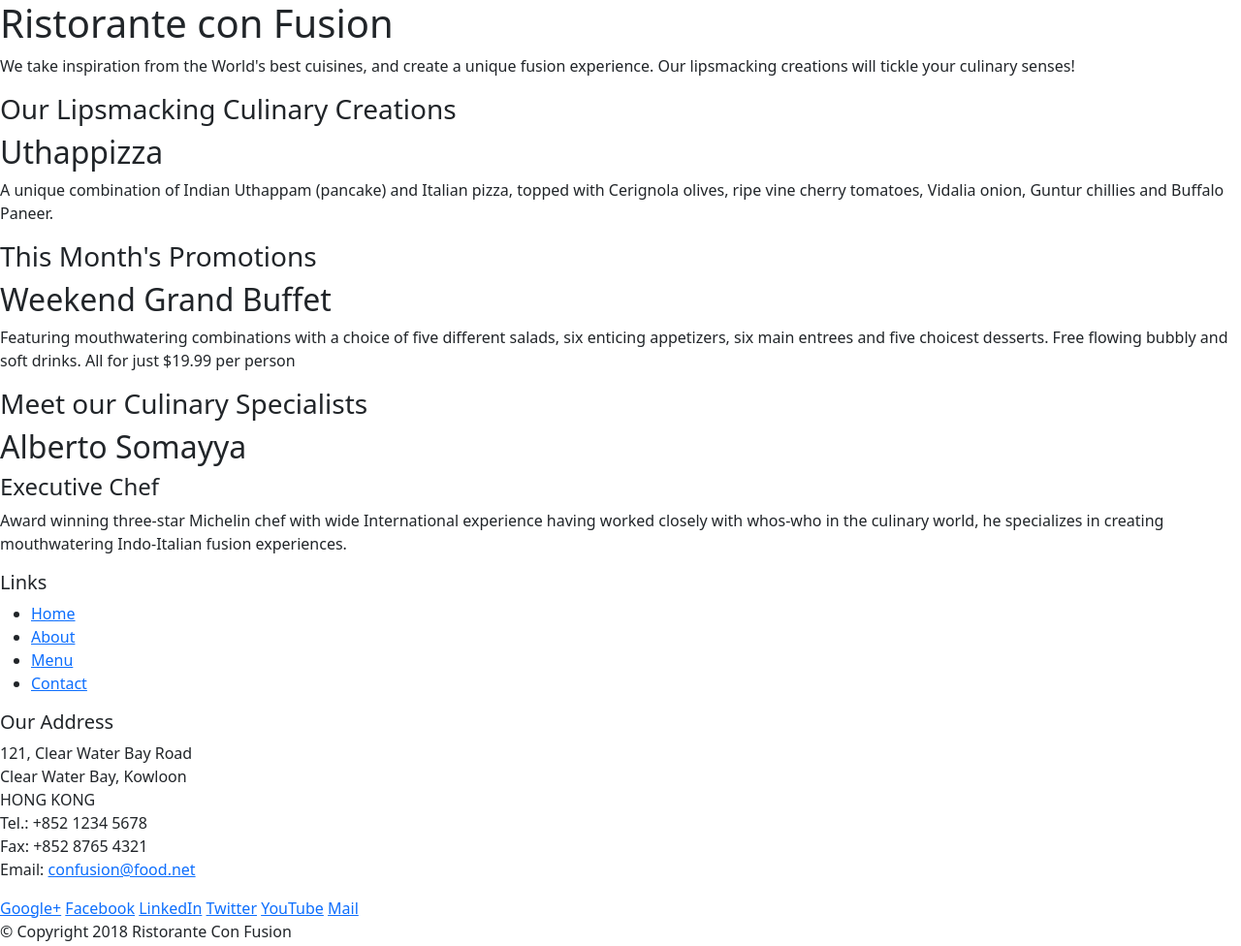
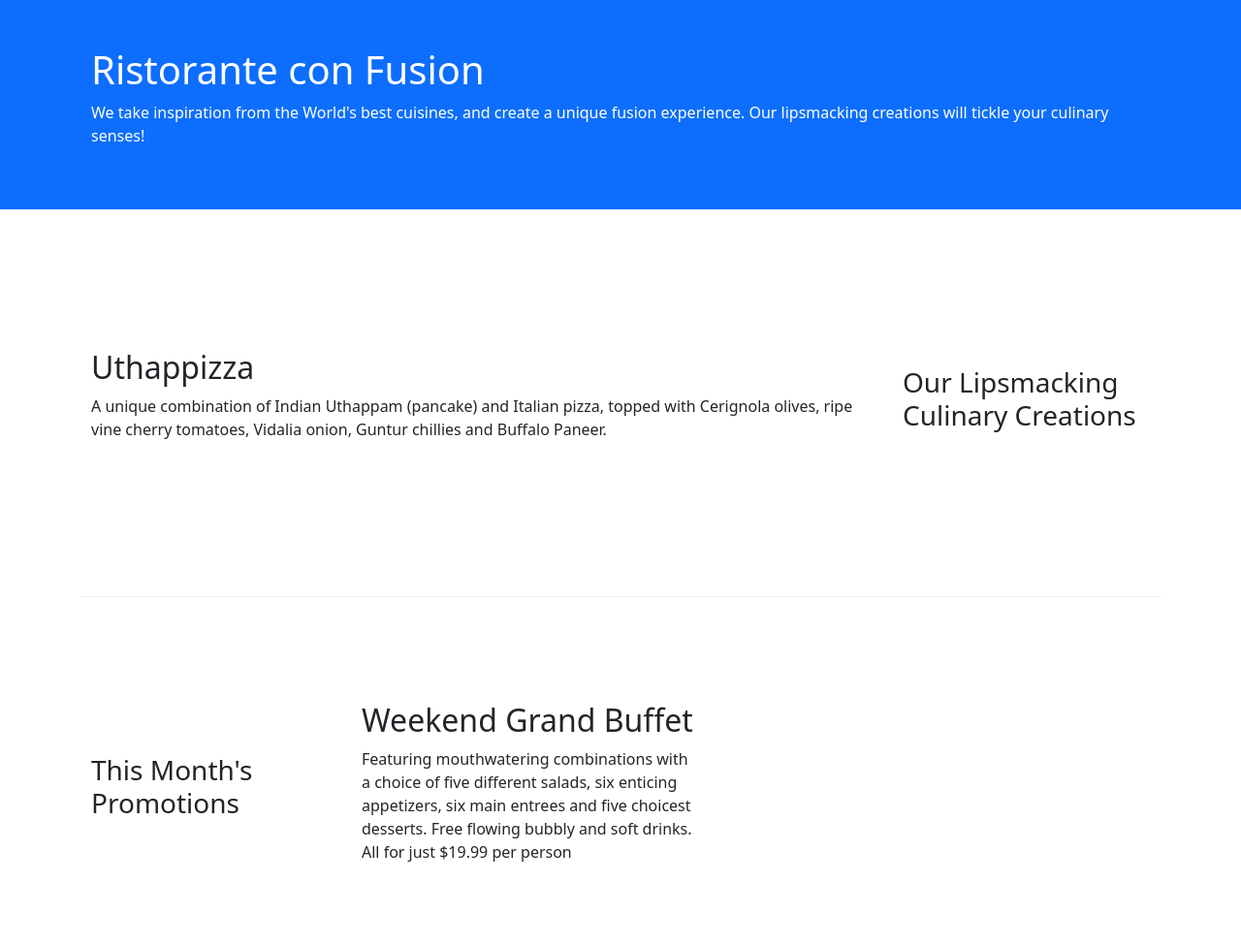
Before and after one commit to prashnit28/Fusion, a website: page index.html in a window 1280 px wide. Shown: the top 976 px of the page at 97% size. Drawn offline with nearby package versions, Linux system fonts and the light colour scheme.

Commit message:
Recent commit

```diff
--- /dev/null
+++ b/css/style.css
@@ -0,0 +1,27 @@
+.row-header{
+    margin: 0px auto;
+    padding: 0px auto;
+}
+.row-content{
+    margin:0px auto;
+    padding: 50px 0px 50px 0px;
+    border-bottom: 1px ridge;
+    min-height:400px;
+
+}
+.footer{
+    background-color: #D1C4E9;
+    margin: 0px auto;
+    padding 20px 0px 20px 0px;
+}
+.jumbotron{
+    padding: 70px 30px 70px 30px;
+    margin: 0px auto;
+    background: #9575CD;
+    color: floralwhite;
+}
+.address {
+    font-size:80%;
+    margin:0px;
+    color: #0f0f0f;
+}
--- a/index.html
+++ b/index.html
@@ -9,14 +9,15 @@
 
     <!-- Bootstrap CSS -->
     <link rel="stylesheet" href="node_modules/bootstrap/dist/css/bootstrap.min.css">
+    <link rel="stylesheet" href="css/style.css">
     <title>Ristorante Con Fusion</title>
 </head>
 
 <body>
 
-    <header>
-        <div>
-            <div>
+    <header class="container-fluid p-5 bg-primary text-white">
+        <div class="container">
+            <div class="row row-header">
                 <div>
                     <h1>Ristorante con Fusion</h1>
                     <p>We take inspiration from the World's best cuisines, and create a unique fusion experience. Our lipsmacking creations will tickle your culinary senses!</p>
@@ -27,33 +28,33 @@
         </div>
     </header>
 
-    <div>
-        <div>
-            <div>
+    <div class="container">
+        <div class="row row-content align-items-center">
+            <div class="col-12 col-sm-4 order-sm-last col-md-3">
                 <h3>Our Lipsmacking Culinary Creations</h3>
             </div>
-            <div>
+            <div class="col col-sm order-sm-first col-md">
                 <h2>Uthappizza</h2>
                 <p>A unique combination of Indian Uthappam (pancake) and Italian pizza, topped with Cerignola olives, ripe vine cherry tomatoes, Vidalia onion, Guntur chillies and Buffalo Paneer.</p>
             </div>
         </div>
 
 
-        <div>
-            <div>
+        <div class="row row-content align-items-center">
+            <div class="col-12 col-sm-4 col-md-3">
                 <h3>This Month's Promotions</h3>
             </div>
-            <div>
+            <div class="col col-sm-4 col-md">
                 <h2>Weekend Grand Buffet</h2>
                 <p>Featuring mouthwatering combinations with a choice of five different salads, six enticing appetizers, six main entrees and five choicest desserts. Free flowing bubbly and soft drinks. All for just $19.99 per person </p>
             </div>
         </div>
 
-        <div>
-            <div>
+        <div class="row row-content align-items-center">
+            <div class="col=12 col-sm-4 order-sm-last col-md-3">
                 <h3>Meet our Culinary Specialists</h3>
             </div>
-            <div>
+            <div class="col col-sm order-sm-first col-md">
                 <h2>Alberto Somayya</h2>
                 <h4>Executive Chef</h4>
                 <p>Award winning three-star Michelin chef with wide International experience having worked closely with whos-who in the culinary world, he specializes in creating mouthwatering Indo-Italian fusion experiences. </p>
@@ -61,19 +62,19 @@
         </div>
     </div>
 
-    <footer>
-        <div>
-            <div>
-                <div>
+    <footer class="footer">
+        <div class="container">
+            <div class="row">
+                <div class="col-4 offset-1 col-sm-2">
                     <h5>Links</h5>
-                    <ul>
+                    <ul class="list-unstyled">
                         <li><a href="#">Home</a></li>
                         <li><a href="#">About</a></li>
                         <li><a href="#">Menu</a></li>
                         <li><a href="#">Contact</a></li>
                     </ul>
                 </div>
-                <div>
+                <div class="col-7 col-sm-5">
                     <h5>Our Address</h5>
                     <address>
 		              121, Clear Water Bay Road<br>
@@ -83,9 +84,9 @@
 		              Fax: +852 8765 4321<br>
 		              Email: <a href="mailto:confusion@food.net">confusion@food.net</a>
 		           </address>
-                </div>
-                <div>
-                    <div>
+                </div >
+                <div class="col-12 col-sm-4 align-self-center">
+                    <div class="text-center">
                         <a href="http://google.com/+">Google+</a>
                         <a href="http://www.facebook.com/profile.php?id=">Facebook</a>
                         <a href="http://www.linkedin.com/in/">LinkedIn</a>
@@ -95,8 +96,8 @@
                     </div>
                 </div>
            </div>
-           <div>
-                <div>
+           <div class="row justify-content-center">
+                <div class="col-auto">
                     <p>© Copyright 2018 Ristorante Con Fusion</p>
                 </div>
            </div>
```
Also changed, not shown: aboutus.html (added, +104 -0 lines).
